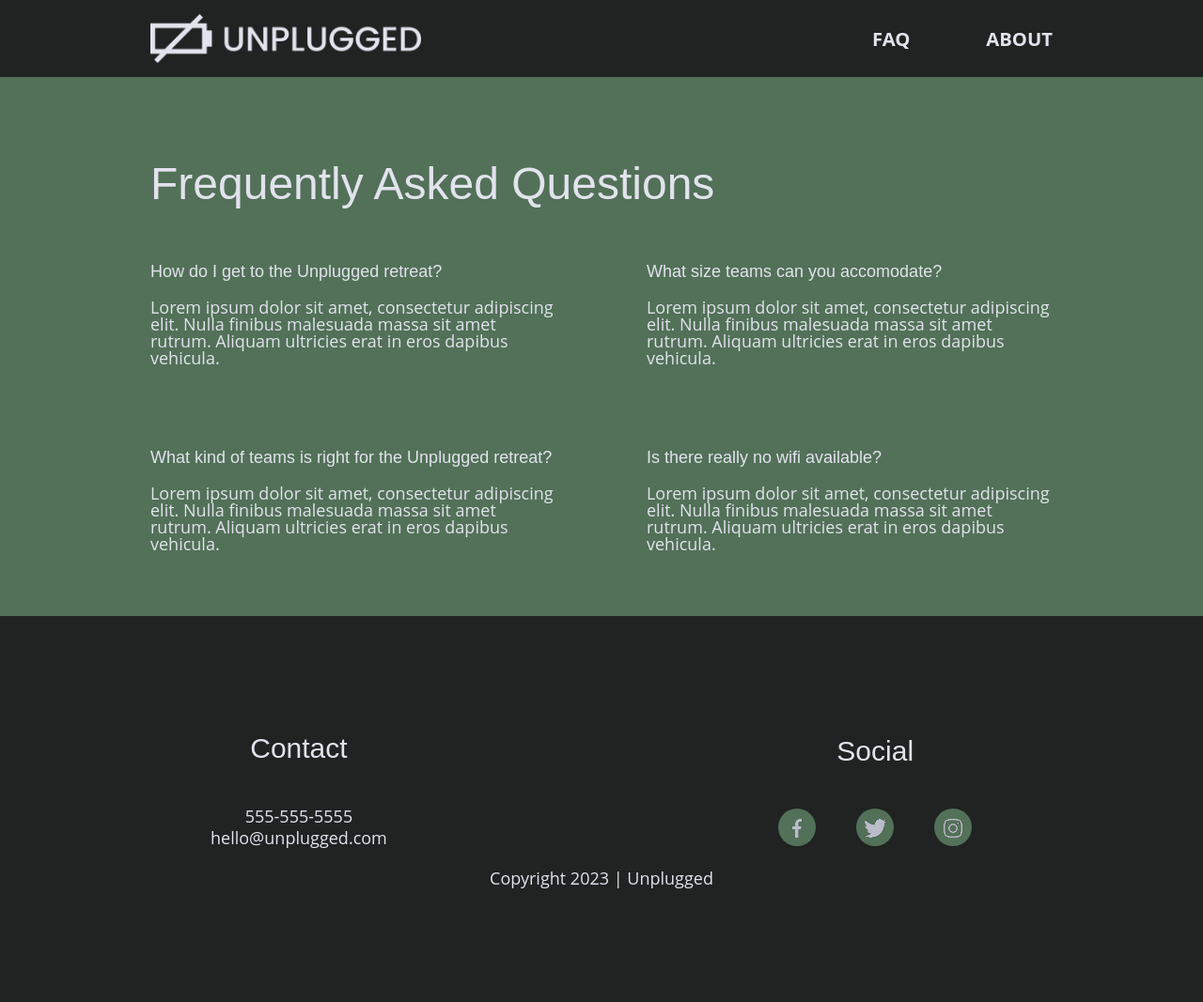
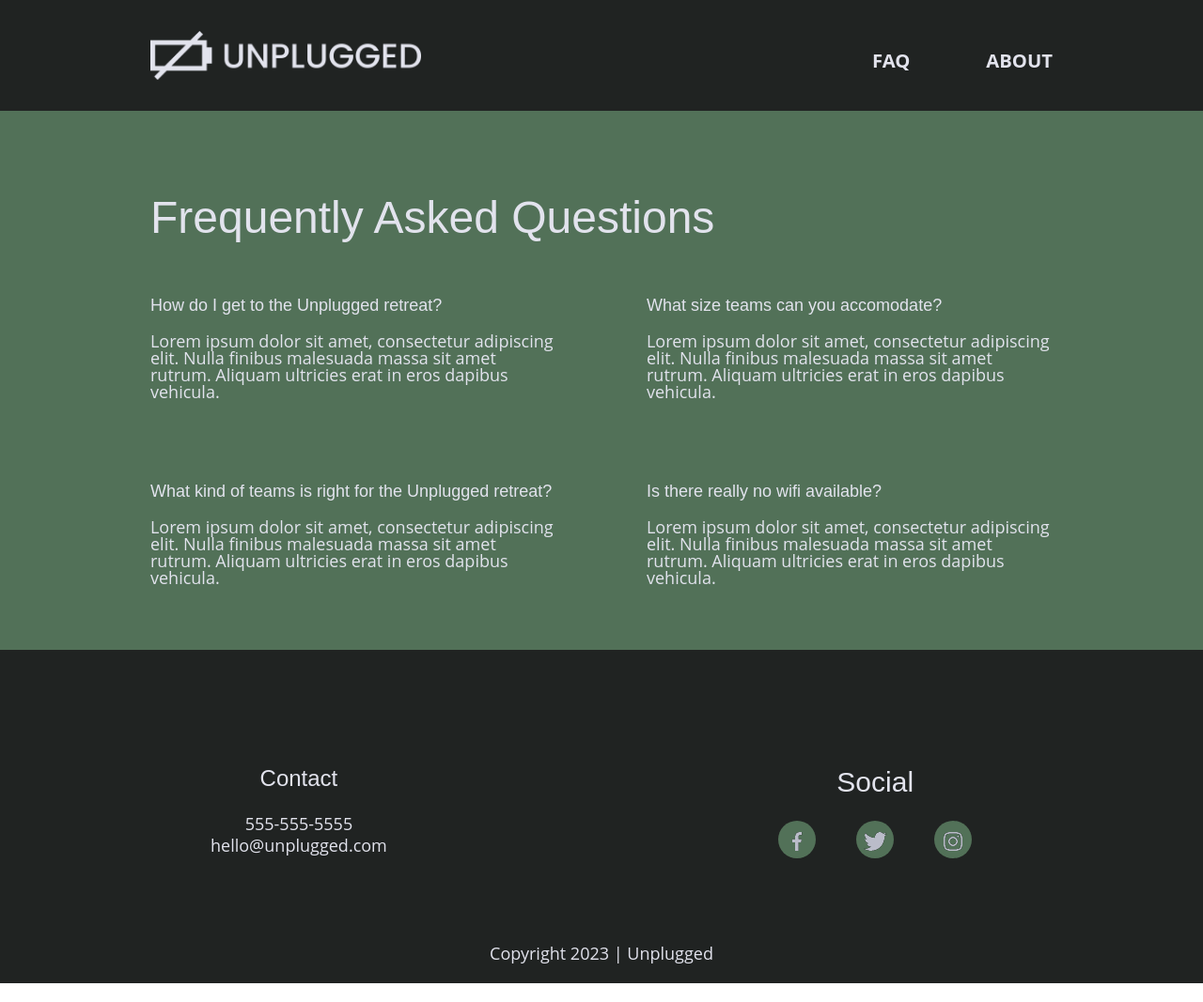
Before and after one commit to cmaria1988/unplugged, a website: page faq/index.html in a window 1280 px wide. Shown: the whole page at 94% size. Drawn offline with nearby package versions, Linux system fonts and the light colour scheme.

Commit message:
change the css

```diff
--- a/css/main.css
+++ b/css/main.css
@@ -112,7 +112,7 @@
      ol {
       list-style-type: none;
       margin: 0;
-      padding: 0;
+      padding: 20px 0 10px 0;
      }
 
      a {
@@ -175,7 +175,9 @@
 
     header figure {
       width: 60%;
-     }
+      margin: 0;
+      padding-top:15px 0 10px 0;
+    }
 
     .header-divider {
       background: #3a3a3a;
@@ -217,7 +219,8 @@
       width: 55%;
     }
 
-    footer .contact {
+    footer .contact,
+    footer .social {
       margin-bottom: 50px;
     }
 
@@ -273,12 +276,17 @@
     margin-top: 30px;
   }
 
+  aside p{
+    margin: 0 0 30px 0;
+  }
+
   input[type=text] {
     box-sizing: border-box;
     width: 100%;
     color: #2a423a;
     font-style: italic;
     padding: 1em;
+    margin-bottom: 20px;
   }
 
   input[type=button] {
@@ -306,7 +314,7 @@
   }
 
   .features h2 {
-    margin-bottom: 60px;
+    margin:0 0 60px 0;
   }
 
   .features article {
@@ -340,7 +348,7 @@
   }
 
   .reviews h2 {
-    margin-bottom: 40px;
+    margin-bottom: 0 0 40px 0 ;
     line-height: 1;
   }
 
@@ -594,6 +602,10 @@
     width: 62%;
   }
 
+  .features i {
+    margin-bottom: 30px;
+  }
+
   /* Reviews */
   .reviews article {
     display: flex;
@@ -617,22 +629,25 @@
   /* Footer */
   footer .content-wrapper {
     width: 65%;
+    margin: 100px 0 0 0;
   }
 
   footer .footer-content {
     display: flex;
     justify-content: space-between;
-    align-items: center;
+    align-items: flex-start;
     flex-direction: row;
+    margin-bottom: 40px;
   }
 
   footer .contact {
-    margin-bottom: 0;
+    margin: 0;
   }
 
-  footer h4 {
+  footer .contact h4,
+  footer .socialh4 {
     font-size: 1.5em;
-    margin-bottom: 40px;
+    margin-bottom: 0 0 40px 0;
   }
 
   footer p {
@@ -712,6 +727,10 @@
 
   /* Header */
     header {
+      padding: 15px 0;
+    }
+
+    header .content-wrapper{
       padding: 15px 0;
     }
 
```
